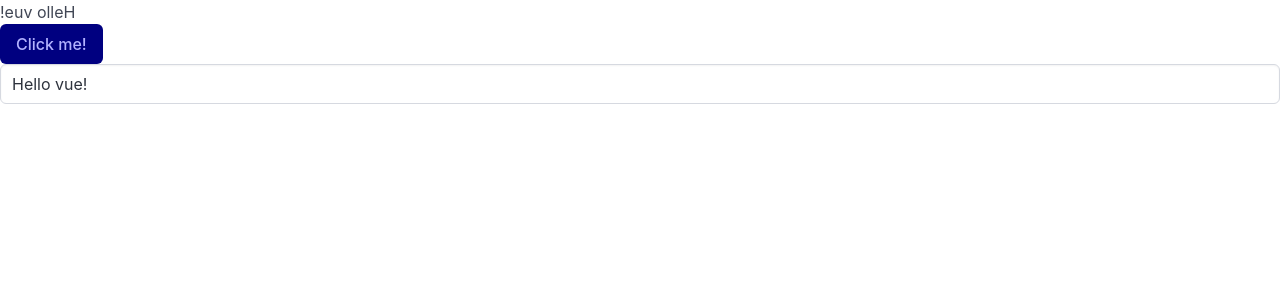
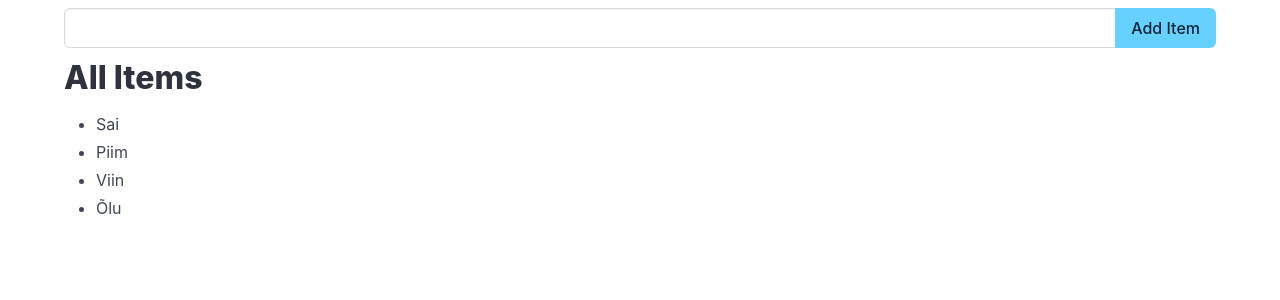
Before and after one commit to MrR1chi/learnNode, a Vue app: page / in a window 1280 px wide. Shown: the top 300 px of the page. Built offline with nearby package versions, Linux system fonts and the light colour scheme.

Commit message:
add todo list example

```diff
--- a/src/App.vue
+++ b/src/App.vue
@@ -1,16 +1,36 @@
 <script setup>
 import { ref } from 'vue';
 
-let message = ref('Hello vue!');
+let items = ref(['Sai', 'Piim', 'Viin', 'Õlu']);
+let newItem = ref('');
 
+function add(){
+    if(newItem.value.trim() !== '') {
+        items.value.push(newItem.value.trim());
+    }
+    newItem.value = '';
+}
 </script>
 
 <template>
-    <h1>{{ message.split('').reverse().join('') }}</h1>
-    <button class="button is-primary" @click="message = 'Hello TA24B!'">Click me!</button>
-    <input class="input" v-model="message">
+    <div class="container">
+        <div class="field has-addons mt-2">
+            <div class="control is-expanded">
+                <input v-model="newItem" class="input" type="text" @keypress.enter="add">
+            </div>
+            <div class="control">
+                <button class="button is-info" @click="add">
+                    Add Item
+                </button>
+            </div>
+        </div>
+        <div class="content">
+            <h1>All Items</h1>
+            <ul>
+                <li v-for="item in items">{{ item }}</li>
+            </ul>
+        </div>
+    </div>
 </template>
 
-<style>
-
-</style>
+<style></style>
```
